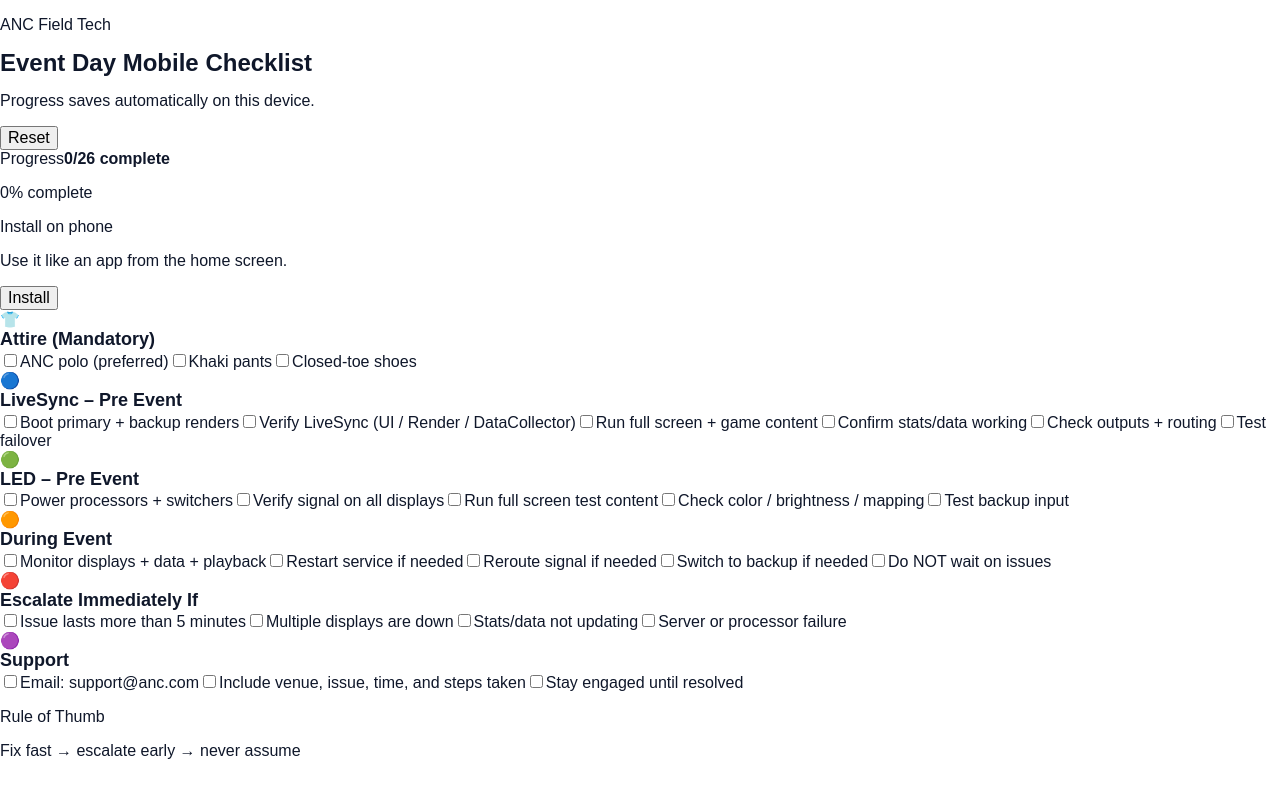
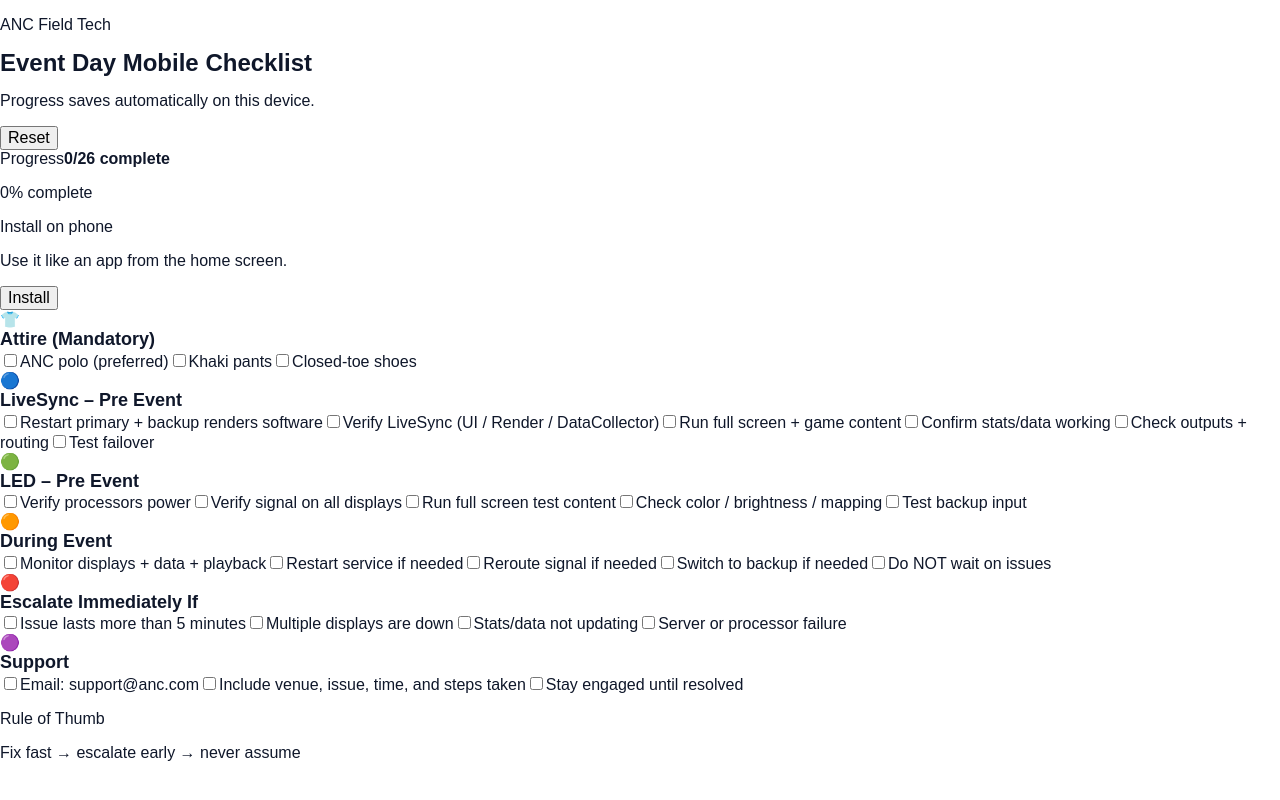
Before and after one commit to ANCServices/anc-field-tech-checklist, a Next.js app: page / in a window 1280 px wide. Shown: the top 800 px of the page. Built offline with nearby package versions, Linux system fonts and the light colour scheme.

Commit message:
Update page.tsx

```diff
--- a/app/page.tsx
+++ b/app/page.tsx
@@ -17,7 +17,7 @@ export default function ANCFieldTechMobileChecklist() {
       color: "border-blue-500",
       bg: "bg-blue-50",
       items: [
-        "Boot primary + backup renders",
+        "Restart primary + backup renders software",
         "Verify LiveSync (UI / Render / DataCollector)",
         "Run full screen + game content",
         "Confirm stats/data working",
@@ -32,7 +32,7 @@ export default function ANCFieldTechMobileChecklist() {
       color: "border-green-500",
       bg: "bg-green-50",
       items: [
-        "Power processors + switchers",
+        "Verify processors power",
         "Verify signal on all displays",
         "Run full screen test content",
         "Check color / brightness / mapping",
```
